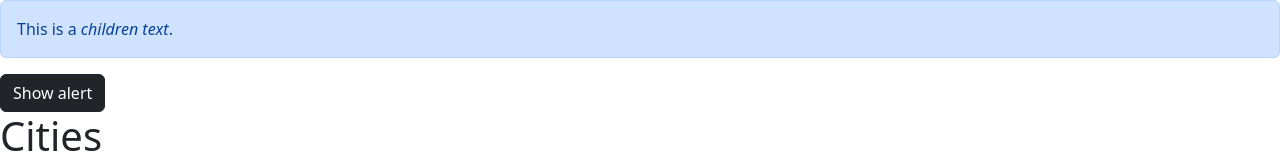
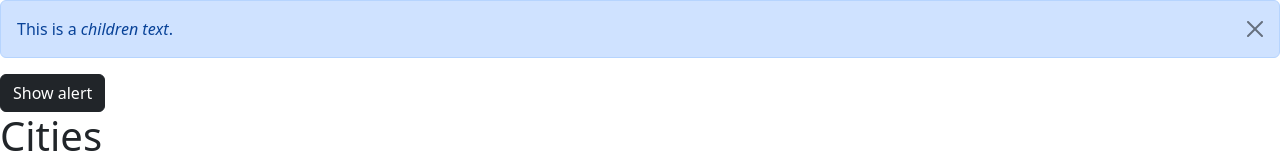
Before and after one commit to uxmoon/react-app-18, a React (Vite) app: page / in a window 1280 px wide. Both pictures are taken after a click on the button "Show alert". Shown: the top 160 px of the page. Built offline with nearby package versions, Linux system fonts and the light colour scheme.

Commit message:
Update alert and add close behavior

```diff
--- a/src/components/Alert.tsx
+++ b/src/components/Alert.tsx
@@ -2,12 +2,20 @@ import { ReactNode } from 'react'
 
 interface Props {
   children: ReactNode
+  onClose: () => void
 }
 
-export const Alert = ({ children }: Props) => {
+export const Alert = ({ children, onClose }: Props) => {
   return (
-    <div className='alert alert-primary' role='alert'>
+    <div className={`alert alert-primary alert-dismissible`} role='alert'>
       {children}
+      <button
+        type='button'
+        className='btn-close'
+        data-bs-dismiss='alert'
+        aria-label='Close'
+        onClick={onClose}
+      ></button>
     </div>
   )
 }
```
